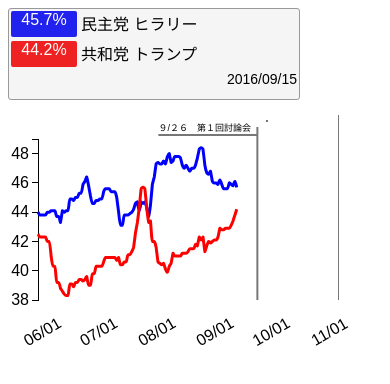
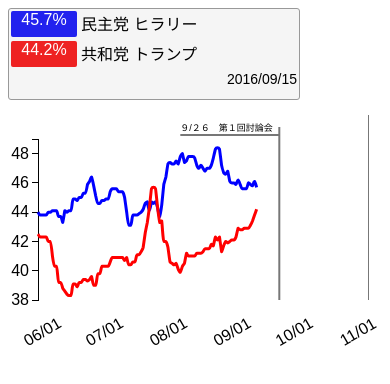
Before and after one commit to keisuke-osone/lineChartWithDeadline, a plain HTML site: page line.html in a window 390 px wide. Drawn offline with Linux system fonts and the light colour scheme.

Commit message:
for responsive layout

```diff
--- a/js/lineChart.js
+++ b/js/lineChart.js
@@ -2,7 +2,7 @@ var char_span = 24;
 var name_size = ((char_span / 2) - 3);
 
 var margin = {top: 15 + (char_span), right: 30, bottom: 80, left: 30},
-    width = 360 - margin.left - margin.right,
+    width = document.documentElement.clientWidth - margin.left - margin.right;
     height = 280 - margin.top - margin.bottom;
     curtain_height = height + (char_span * 2)
 
```
Also changed, not shown: index.html (+1 -1 lines).
